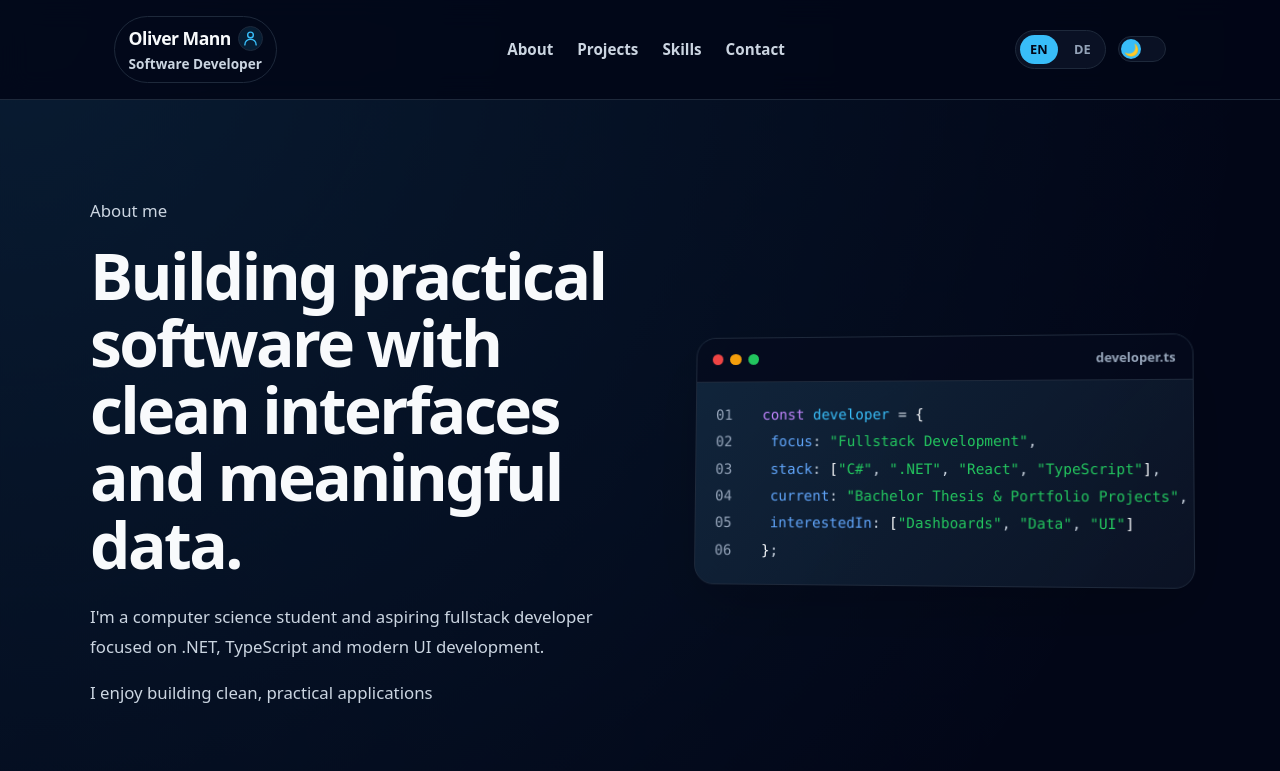
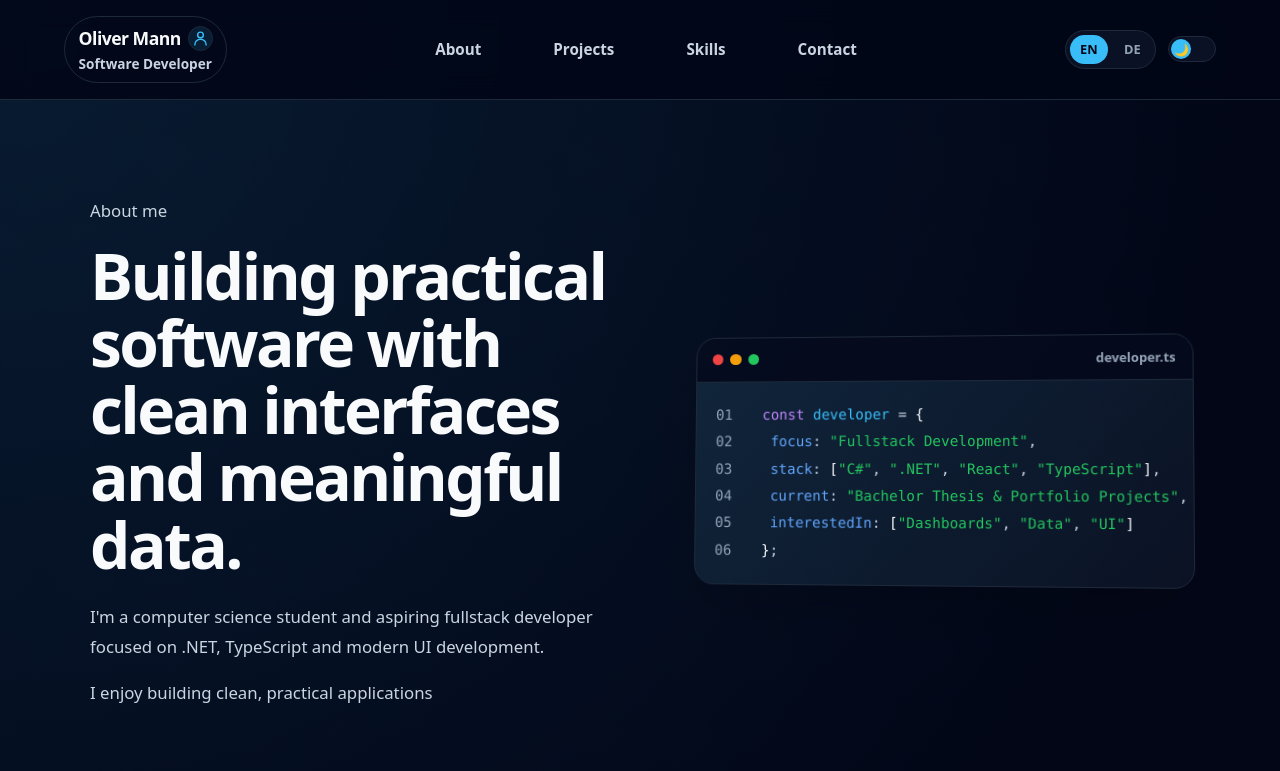
Before and after one commit to omann-dev/DevPortfolio, a React (Vite) app in the folder portfolio/: page / in a window 1280 px wide. Shown: the top 771 px of the page. Built offline with nearby package versions, Linux system fonts and the light colour scheme.

Commit message:
Change gap between nav elements

```diff
--- a/portfolio/src/index.css
+++ b/portfolio/src/index.css
@@ -73,7 +73,7 @@ header {
 }
 
 nav {
-  max-width: 1100px;
+  max-width: 1200px;
   margin: 0 auto;
   padding: 1rem 1.5rem;
 
@@ -94,7 +94,7 @@ nav {
 nav ul {
   list-style: none;
   display: flex;
-  gap: 1.5rem;
+  gap: 4.5rem;
   margin: 0;
   padding: 0;
 }
```
